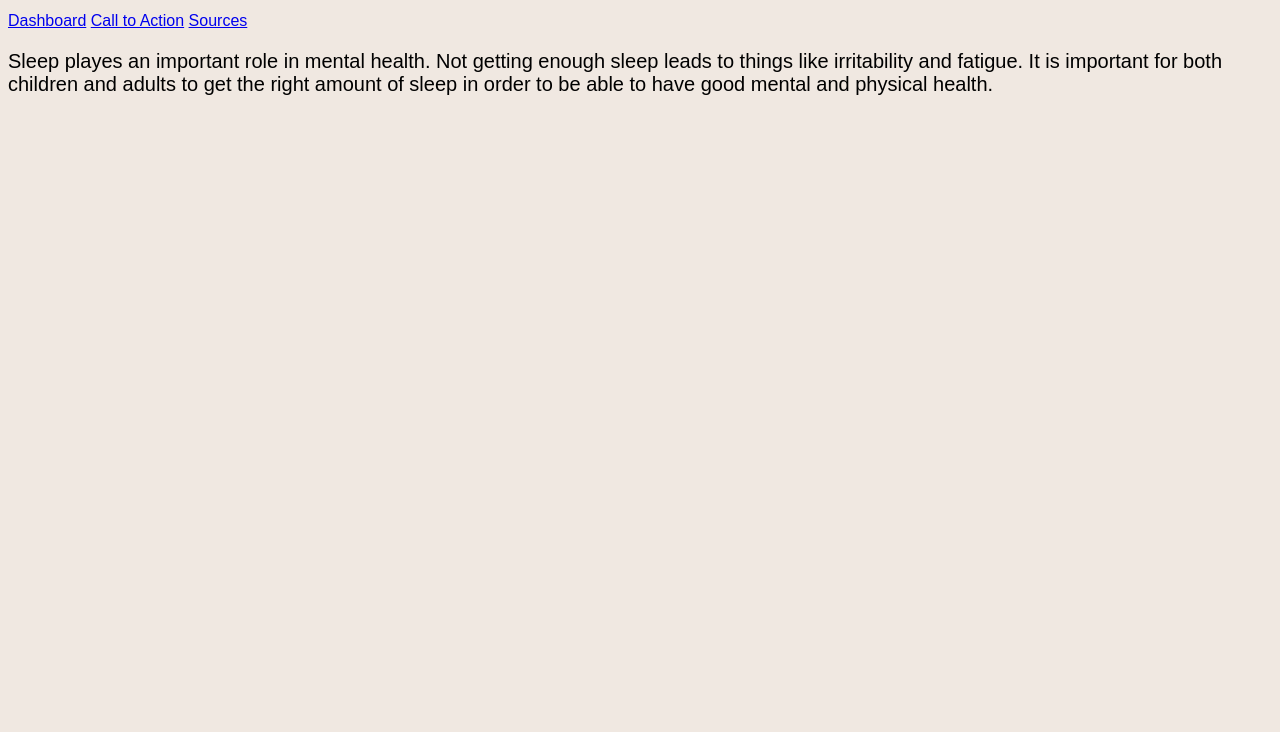
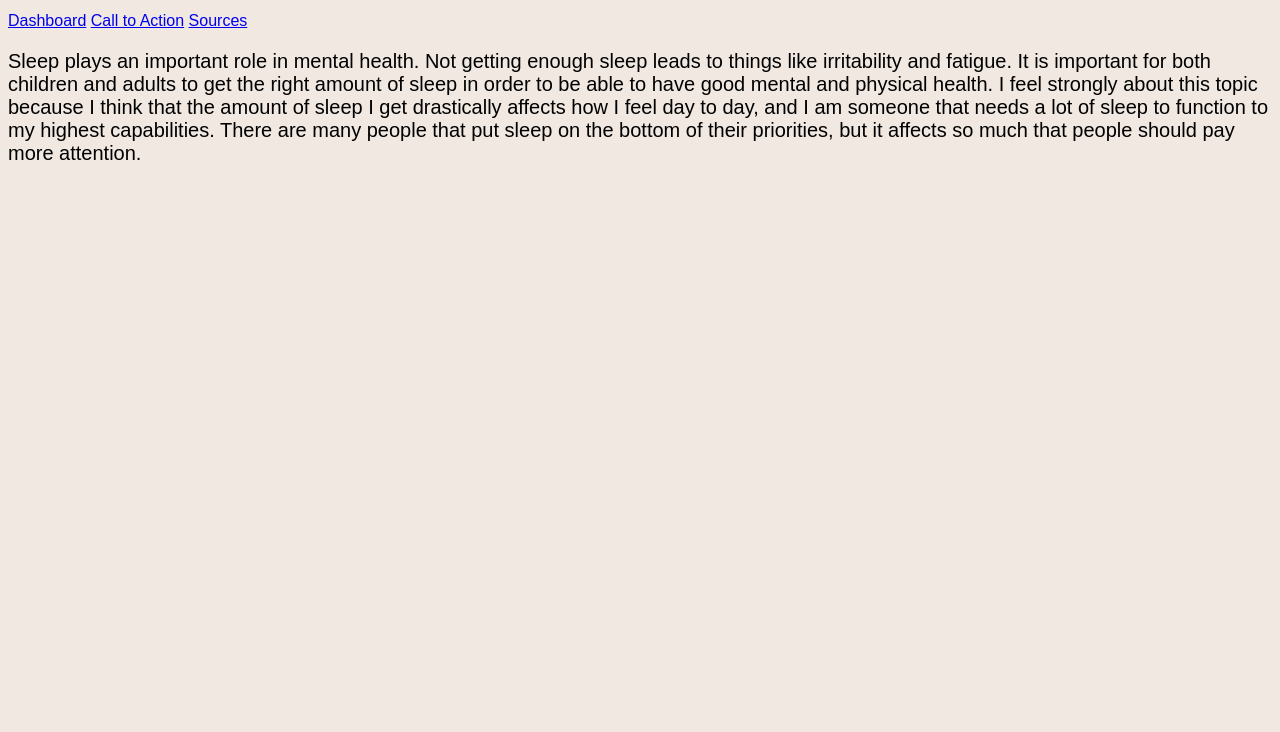
Before and after one commit to skyoung2000/SemesterProject, a plain HTML site: page index.html in a window 1280 px wide. Shown: the part 68-800 px from the top of the page. Drawn offline with Linux system fonts and the light colour scheme.

Commit message:
short essay

```diff
--- a/index.html
+++ b/index.html
@@ -11,7 +11,7 @@
     <a href = "callToAction.html">Call to Action</a>
     <a href = "sources.html">Sources</a>
 
-    <p> Sleep playes an important role in mental health. Not getting enough sleep leads to things like irritability and fatigue. It is important for both children and adults to get the right amount of sleep in order to be able to have good mental and physical health.</p>
+    <p> Sleep plays an important role in mental health. Not getting enough sleep leads to things like irritability and fatigue. It is important for both children and adults to get the right amount of sleep in order to be able to have good mental and physical health. I feel strongly about this topic because I think that the amount of sleep I get drastically affects how I feel day to day, and I am someone that needs a lot of sleep to function to my highest capabilities. There are many people that put sleep on the bottom of their priorities, but it affects so much that people should pay more attention.</p>
     </body>
 
 
```
